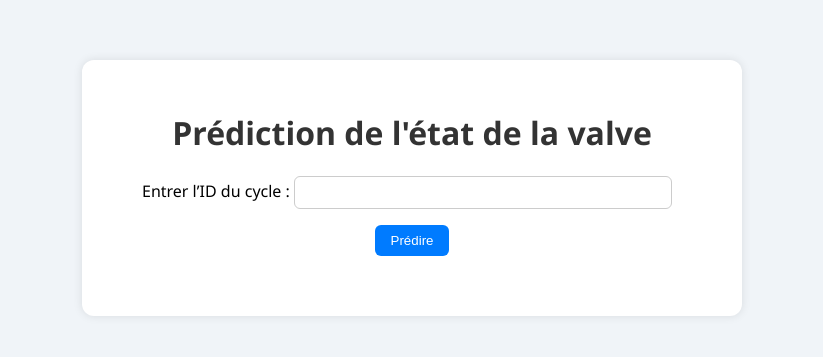
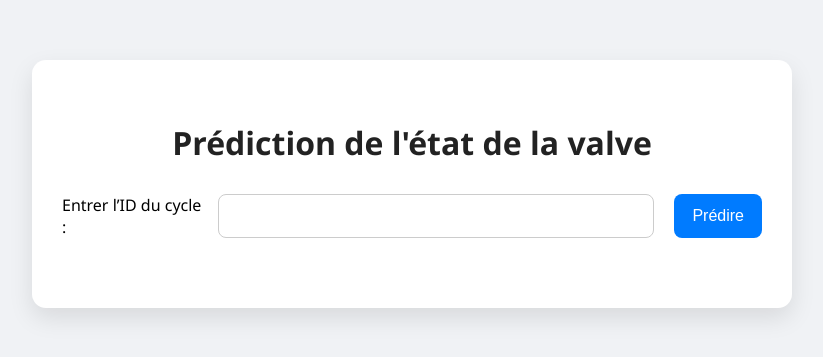
Before and after one commit to Ons2024/Optimal-hydraulic-systems, a Flask app: page / in a window 1280 px wide. Shown: the top 357 px of the page, without its empty margins (228-1051 px from the left). Run offline with Flask 3, Linux system fonts and the light colour scheme; parts of the project's set-up code (start-up, migrations or seed data) failed here and were passed over.

Commit message:
update style sheet

```diff
--- a/static/style.css
+++ b/static/style.css
@@ -1,44 +1,55 @@
 body {
     font-family: 'Segoe UI', sans-serif;
-    background-color: #f0f4f8;
+    background-color: #f0f2f5;
     margin: 0;
     padding: 0;
 }
 
 .container {
-    max-width: 600px;
+    max-width: 700px;
     margin: 60px auto;
     background: #ffffff;
-    padding: 30px;
-    border-radius: 12px;
-    box-shadow: 0 0 10px rgba(0,0,0,0.1);
+    padding: 40px 30px;
+    border-radius: 14px;
+    box-shadow: 0 10px 25px rgba(0, 0, 0, 0.1);
 }
 
 h1 {
     text-align: center;
-    color: #333;
+    color: #222;
+    margin-bottom: 30px;
 }
 
 form {
-    text-align: center;
+    display: flex;
+    justify-content: center;
+    gap: 10px;
     margin-bottom: 30px;
 }
 
 input[type="number"] {
-    padding: 8px;
-    border-radius: 6px;
+    padding: 10px;
+    border-radius: 8px;
     border: 1px solid #ccc;
     width: 60%;
-    margin-right: 10px;
+    font-size: 16px;
+    transition: border 0.3s;
+}
+
+input[type="number"]:focus {
+    border-color: #007bff;
+    outline: none;
 }
 
 button {
-    padding: 8px 16px;
+    padding: 10px 18px;
     border: none;
-    border-radius: 6px;
+    border-radius: 8px;
     background-color: #007bff;
     color: white;
+    font-size: 16px;
     cursor: pointer;
+    transition: background-color 0.3s;
 }
 
 button:hover {
@@ -47,19 +58,20 @@ button:hover {
 
 .result {
     padding: 20px;
-    border-radius: 8px;
+    border-radius: 10px;
     margin-top: 20px;
-    color: #fff;
+    font-weight: bold;
+    font-size: 16px;
 }
 
 .match {
-    background-color: #d4edda; /* vert clair */
-    color: #155724;
-    border: 1px solid #c3e6cb;
+    background-color: #e2e3e5; /* light gray */
+    color: #383d41;            /* dark gray text */
+    border: 1px solid #d6d8db;
 }
 
 .mismatch {
-    background-color: #f8d7da; /* rouge clair */
+    background-color: #f8d7da; /* light red */
     color: #721c24;
     border: 1px solid #f5c6cb;
 }
--- a/templates/index.html
+++ b/templates/index.html
@@ -2,7 +2,7 @@
 <html lang="fr">
 <head>
     <meta charset="UTF-8">
-    <title>Prédiction état vanne</title>
+    <title>Prédiction état valve</title>
     <link rel="stylesheet" href="{{ url_for('static', filename='style.css') }}">
 </head>
 <body>
```
